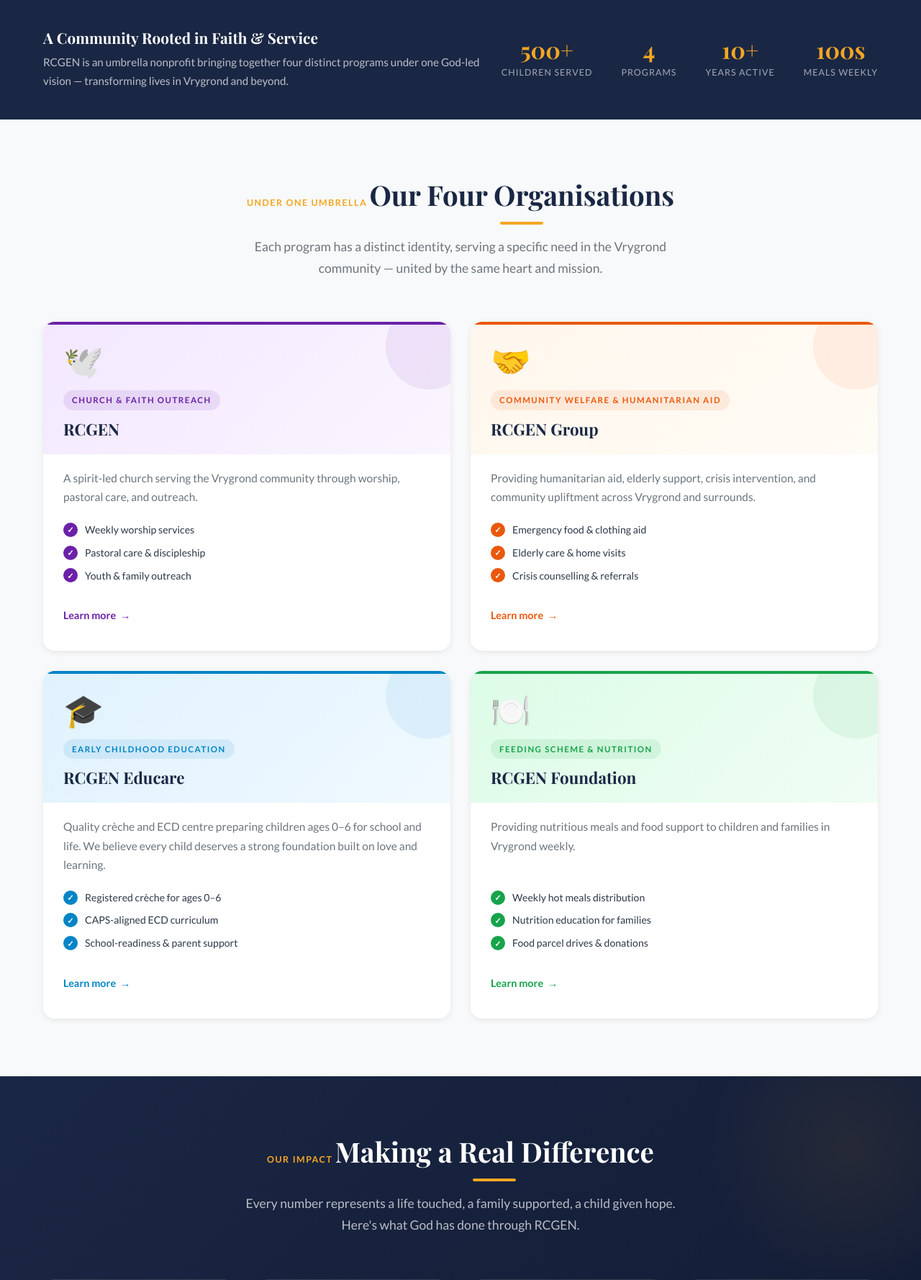
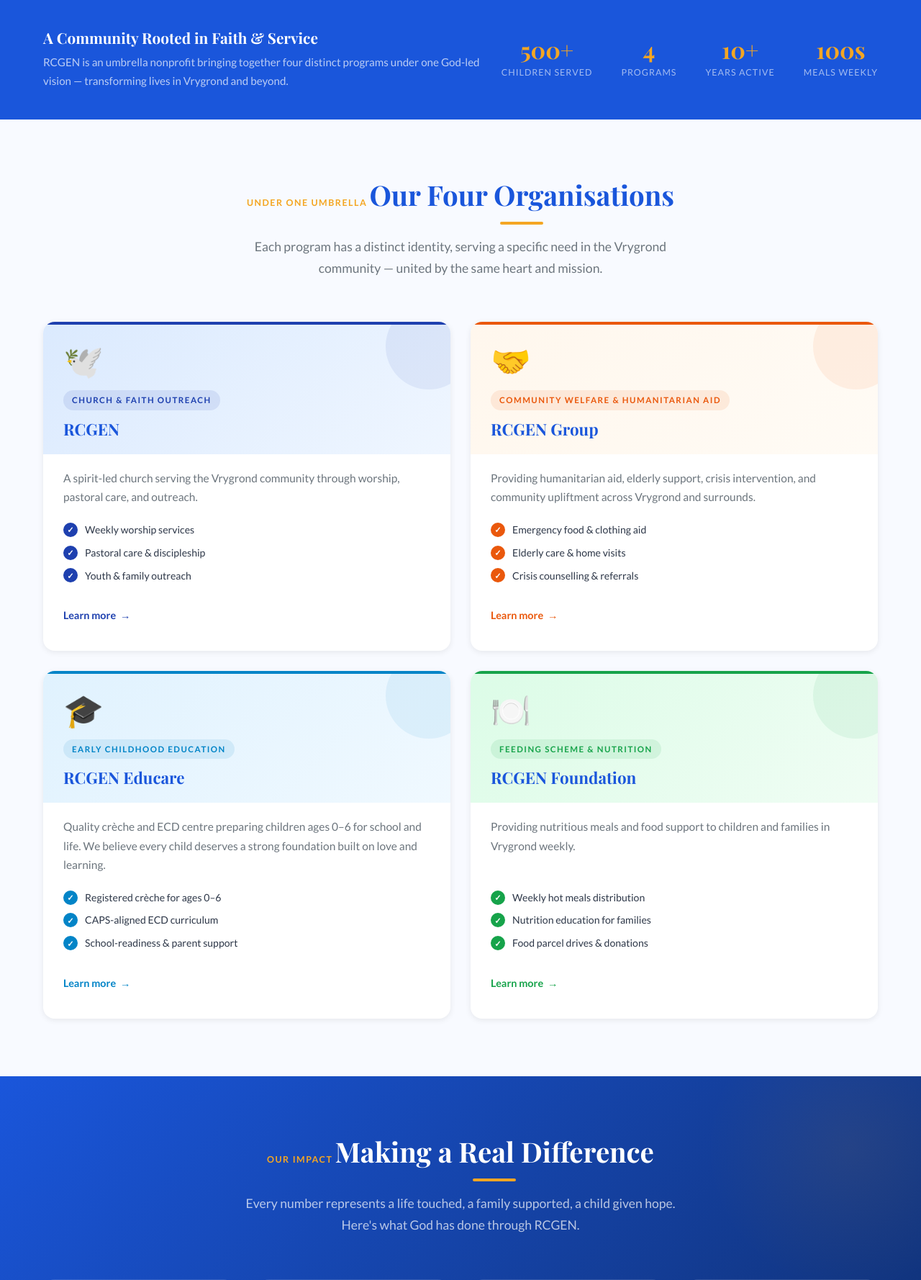
Before and after one commit to ghydalangul-tech/rcgen-global-app, a WordPress theme: template wp-content/themes/rcgen-theme/front-page.php in a window 1280 px wide. Shown: the part 801-2579 px from the top of the page at 72% size. Run offline with PHP 8.4 and a stand-in for WordPress, Linux system fonts and the light colour scheme; the site name, menu and one post (Sample post) are stand-ins, and other content is empty; some libraries are stand-ins or nearby versions.

Commit message:
Rebrand colour scheme to official RCGEN Royal Blue
Replace all old navy/dark-navy colours with the official RCGEN
Royal Blue brand palette. Gold accent (#f4a623) is unchanged.

Colour mapping:
  --color-navy      #1a2744 → #1a56db  (Royal Blue)
  --color-navy-dark #111b33 → #0f2d6b  (Dark Royal Blue)
  --color-light     #f8f9fa → #f8faff  (Off-white / light blue tint)
  --color-church    #6b21a8 → #1e40af  (Deep Royal Blue, replaces purple)

Files changed:
  style.css      — CSS tokens, hero/donate gradients (160deg #0f2d6b→#1a56db),
                   nav background, impact section, footer, contact icon bg,
                   RCGEN Church card (purple → blue tones throughout)
  header.php     — <meta name="theme-color"> updated to #1a56db
  front-page.php — Inline blog card gradient (#1a2744,#6b21a8 → #0f2d6b,#1a56db)
  preview.html   — Preview override gradients + blog card inline style

https://claude.ai/code/session_018DBP7syWgekgUzncGgJvvn

```diff
--- a/wp-content/themes/rcgen-theme/front-page.php
+++ b/wp-content/themes/rcgen-theme/front-page.php
@@ -403,7 +403,7 @@ $hero_subtext = get_theme_mod(
 
       <article class="blog-card fade-in">
         <div class="blog-card-img">
-          <div style="height:100%;background:linear-gradient(135deg,#1a2744,#6b21a8);"></div>
+          <div style="height:100%;background:linear-gradient(135deg,#0f2d6b,#1a56db);"></div>
           <span class="blog-cat"><?php esc_html_e( 'RCGEN Church', 'rcgen-theme' ); ?></span>
         </div>
         <div class="blog-card-body">
--- a/wp-content/themes/rcgen-theme/header.php
+++ b/wp-content/themes/rcgen-theme/header.php
@@ -3,7 +3,7 @@
 <head>
 <meta charset="<?php bloginfo( 'charset' ); ?>">
 <meta name="viewport" content="width=device-width, initial-scale=1">
-<meta name="theme-color" content="#1a2744">
+<meta name="theme-color" content="#1a56db">
 <meta name="description" content="<?php echo esc_attr( get_bloginfo( 'description' ) ?: 'RCGEN — Revival Christian Group Children of All Nations. Serving the Vrygrond community through faith, education, and care.' ); ?>">
 <link rel="profile" href="https://gmpg.org/xfn/11">
 <link rel="preconnect" href="https://fonts.googleapis.com">
--- a/wp-content/themes/rcgen-theme/preview.html
+++ b/wp-content/themes/rcgen-theme/preview.html
@@ -12,10 +12,10 @@
 <style>
   /* Preview-only overrides: simulate a hero background without the image file */
   #hero {
-    background: linear-gradient(135deg, rgba(26,39,68,0.97) 0%, rgba(17,27,51,0.95) 100%);
+    background: linear-gradient(160deg, #0f2d6b 0%, #1a56db 100%);
   }
   #donate-cta {
-    background: linear-gradient(135deg, rgba(26,39,68,0.97) 0%, rgba(17,27,51,0.95) 100%);
+    background: linear-gradient(160deg, #0f2d6b 0%, #1a56db 100%);
   }
 </style>
 </head>
@@ -296,7 +296,7 @@
 
       <article class="blog-card fade-in">
         <div class="blog-card-img">
-          <div style="height:100%;background:linear-gradient(135deg,#1a2744,#6b21a8);"></div>
+          <div style="height:100%;background:linear-gradient(135deg,#0f2d6b,#1a56db);"></div>
           <span class="blog-cat">Ministry</span>
         </div>
         <div class="blog-card-body">
--- a/wp-content/themes/rcgen-theme/style.css
+++ b/wp-content/themes/rcgen-theme/style.css
@@ -18,18 +18,18 @@ Tags: nonprofit, community, church, custom-background, custom-logo, custom-menu,
    CSS CUSTOM PROPERTIES (Design Tokens)
    ========================================================= */
 :root {
-  --color-navy:      #1a2744;
-  --color-navy-dark: #111b33;
+  --color-navy:      #1a56db;   /* Royal Blue */
+  --color-navy-dark: #0f2d6b;   /* Dark Royal Blue */
   --color-gold:      #f4a623;
   --color-gold-dark: #d4891a;
   --color-white:     #ffffff;
-  --color-light:     #f8f9fa;
+  --color-light:     #f8faff;   /* Off-white / light blue tint */
   --color-gray:      #6c757d;
   --color-gray-dark: #343a40;
   --color-text:      #2d3748;
 
   /* Organisation accent colours */
-  --color-church:      #6b21a8;   /* Deep purple  — RCGEN (Church) */
+  --color-church:      #1e40af;   /* Deep Royal Blue — RCGEN (Church) */
   --color-group:       #ea580c;   /* Warm orange  — RCGEN Group */
   --color-educare:     #0284c7;   /* Sky blue     — RCGEN Educare */
   --color-foundation:  #16a34a;   /* Fresh green  — RCGEN Foundation */
@@ -230,7 +230,7 @@ p:last-child { margin-bottom: 0; }
   left: 0;
   right: 0;
   z-index: 1000;
-  background: rgba(26, 39, 68, 0.97);
+  background: rgba(26, 86, 219, 0.97);
   backdrop-filter: blur(10px);
   border-bottom: 2px solid rgba(244,166,35,0.3);
   transition: all var(--transition);
@@ -398,7 +398,7 @@ p:last-child { margin-bottom: 0; }
 #hero {
   min-height: 100vh;
   background:
-    linear-gradient(135deg, rgba(26,39,68,0.9) 0%, rgba(17,27,51,0.85) 100%),
+    linear-gradient(135deg, rgba(26,86,219,0.9) 0%, rgba(15,45,107,0.85) 100%),
     url('images/hero-bg.jpg') center/cover no-repeat;
   display: flex;
   align-items: center;
@@ -413,7 +413,7 @@ p:last-child { margin-bottom: 0; }
   background: linear-gradient(
     to bottom,
     transparent 60%,
-    rgba(26,39,68,0.6) 100%
+    rgba(26,86,219,0.6) 100%
   );
   pointer-events: none;
 }
@@ -623,12 +623,12 @@ p:last-child { margin-bottom: 0; }
   opacity: 0.08;
 }
 
-.org-card--church .org-card-header { background: linear-gradient(135deg, #f3e8ff 0%, #faf5ff 100%); border-top: 4px solid var(--color-church); }
+.org-card--church .org-card-header { background: linear-gradient(135deg, #dbeafe 0%, #eff6ff 100%); border-top: 4px solid var(--color-church); }
 .org-card--church .org-card-header::before { background: var(--color-church); }
 .org-card--church .org-icon { color: var(--color-church); }
-.org-card--church .org-tag { background: rgba(107,33,168,0.1); color: var(--color-church); }
+.org-card--church .org-tag { background: rgba(30,64,175,0.1); color: var(--color-church); }
 .org-card--church .org-link { color: var(--color-church); }
-.org-card--church .org-link:hover { background: rgba(107,33,168,0.08); }
+.org-card--church .org-link:hover { background: rgba(30,64,175,0.08); }
 
 .org-card--group .org-card-header { background: linear-gradient(135deg, #fff7ed 0%, #fffbf5 100%); border-top: 4px solid var(--color-group); }
 .org-card--group .org-card-header::before { background: var(--color-group); }
@@ -1026,7 +1026,7 @@ p:last-child { margin-bottom: 0; }
    ========================================================= */
 #donate-cta {
   background:
-    linear-gradient(135deg, rgba(26,39,68,0.93) 0%, rgba(17,27,51,0.88) 100%),
+    linear-gradient(135deg, rgba(26,86,219,0.93) 0%, rgba(15,45,107,0.88) 100%),
     url('images/donate-bg.jpg') center/cover no-repeat;
   padding: var(--section-padding);
   text-align: center;
@@ -1105,7 +1105,7 @@ p:last-child { margin-bottom: 0; }
 .contact-item-icon {
   width: 42px;
   height: 42px;
-  background: rgba(26,39,68,0.08);
+  background: rgba(26,86,219,0.08);
   border-radius: var(--radius-md);
   display: flex;
   align-items: center;
```
